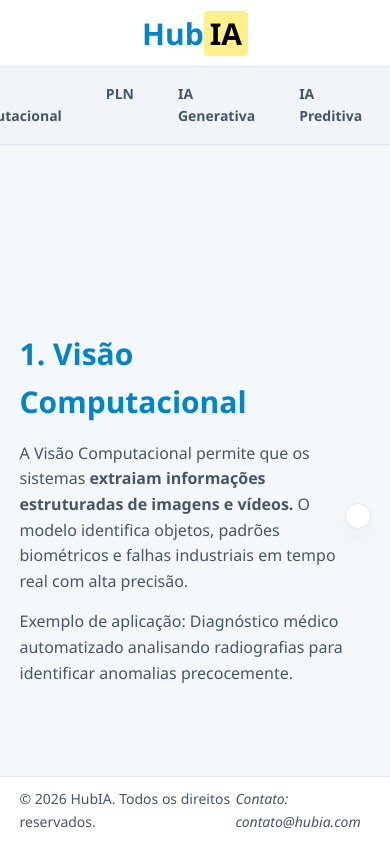
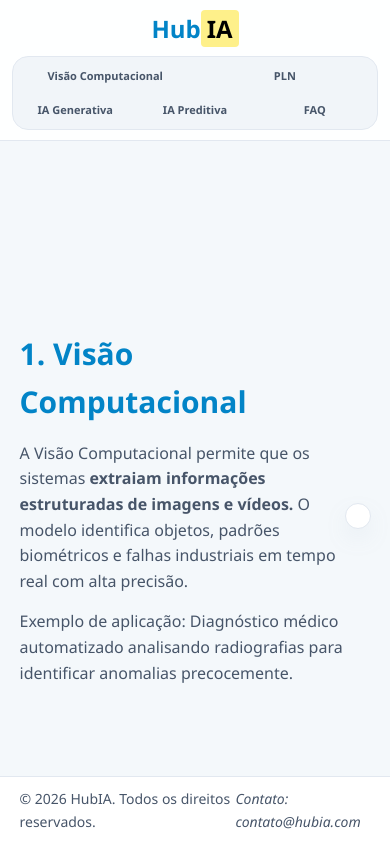
Before and after one commit to rodrigogfilho-cloud/DISPLAY, a website: page hub-ia/index.html in a window 390 px wide. Shown: the top 844 px of the page. Drawn offline with Linux system fonts and the light colour scheme; placeholder pictures from the web are drawn by us.

Commit message:
ADD: personalização dos nav´s.

```diff
--- a/hub-ia/CSS/responsive.css
+++ b/hub-ia/CSS/responsive.css
@@ -8,7 +8,7 @@
     }
 
     .header{
-            height: auti;
+            height: auto;
             padding: 10px 8px;
             flex-direction: column;
             gap: 8px;
@@ -16,8 +16,34 @@
         }
 
     .header__title{
+        font-size: 2.4rem; /*24px*/
+    }
+
+    .nav__list{
+        width: 100%;
+        display: flex;
+        flex-wrap: wrap;
+        justify-content: center;
+        gap: 4px;
+        padding: 4px;
+    }
+
+    .nav__item{
+        flex: 1 1 calc(33.333% - 6px); /*Nada mais que um flex grow e depois flex-sherink e depois flex basics*/
+        text-align: center;
+    }
+
+    .nav__link{
+        width: 100%;
+        font-size: 1.1rem; /*11px*/
+        padding: 6px 4px;
+        display: block;
+        white-space: nowrap;
+
 
     }
+
+
 
 }
 
```
